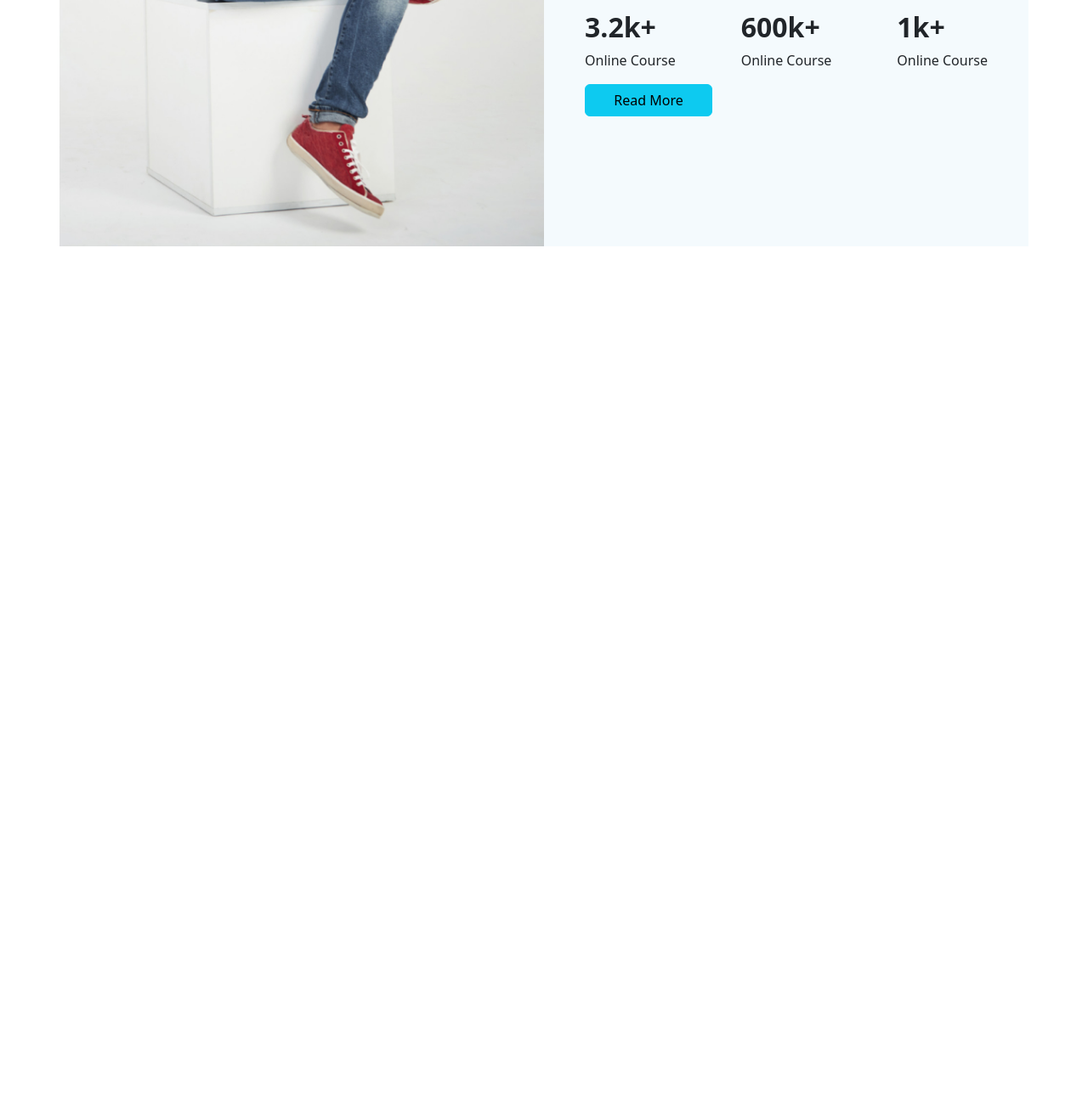
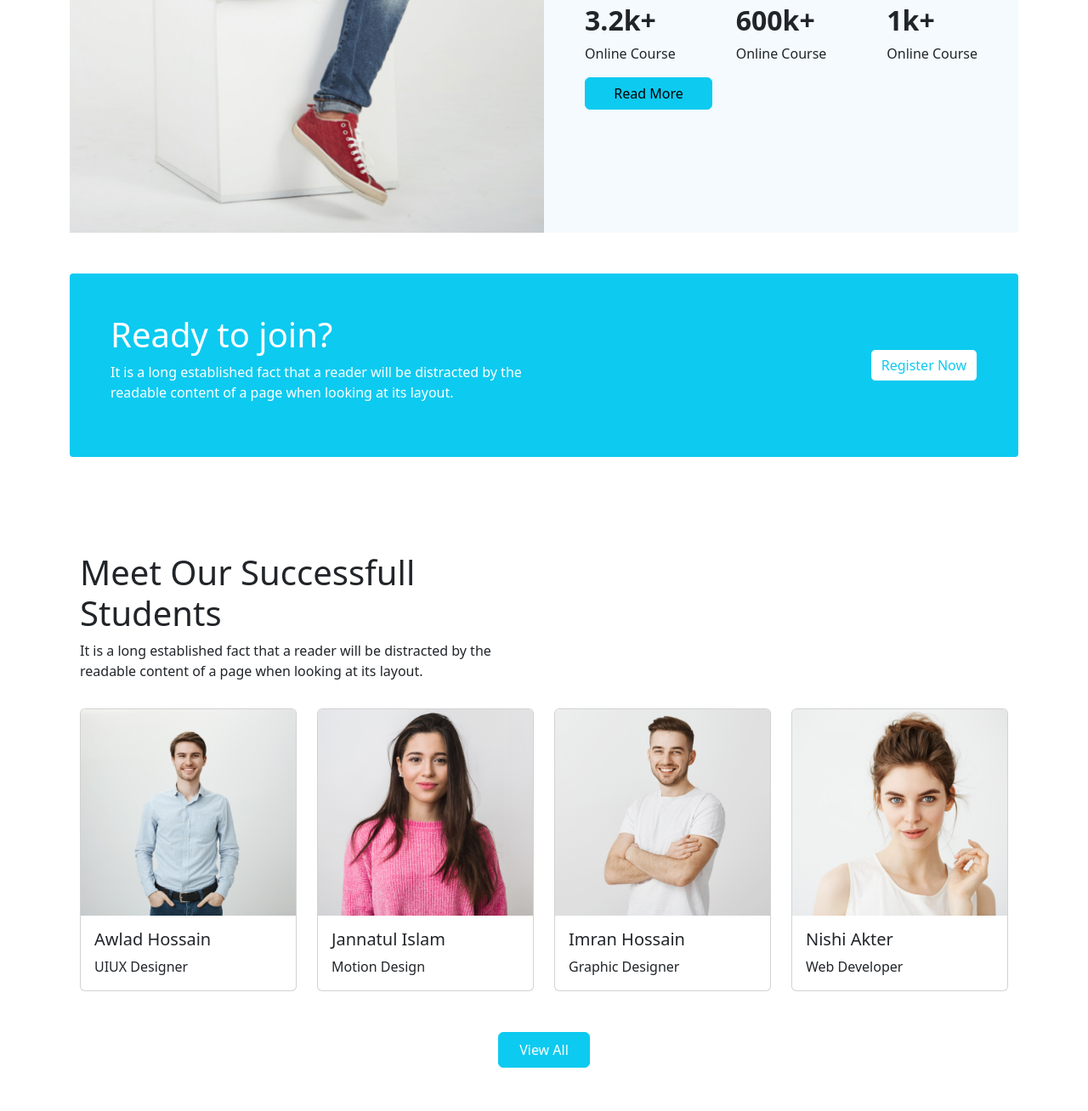
Before and after one commit to MohammadFahad1/Responsive-Landing-Page-Assmt-3, a plain HTML site: page index.html in a window 1280 px wide. Shown: the part 2244-3552 px from the top of the page at 85% size. Before the commit the page ends 2534 px from the top, so only its background shows below. Drawn offline with Linux system fonts and the light colour scheme.

Commit message:
Ready to Join & Successfull Students Section Added

```diff
--- a/index.html
+++ b/index.html
@@ -256,6 +256,7 @@
         <!-- Popular Courses Section Ends -->
 
         <!-- Explore The elearning Institute Section Starts -->
+        <div class="container">
             <div class="row row-cols-1 row-cols-md-2 rounded-1">
                 <div class="col bg-sec p-0">
                     <img src="images/working.png" alt="" class="img-fluid">
@@ -266,8 +267,10 @@
                             Explore The elearning Institute
                         </h2>
                         <p class="py-4">
-                        There are many variations of passages of Lorem Ipsum available, but the majority have suffered
-                        alteration in some form, by injected humour, or randomised words which don't look even slightly
+                            There are many variations of passages of Lorem Ipsum available, but the majority have
+                            suffered
+                            alteration in some form, by injected humour, or randomised words which don't look even
+                            slightly
                             believable. If you are going to use a passage of Lorem Ipsum, you need to be sure.
 
                             Anything embarrassing hidden in the middle of text. All the Lorem Ipsum generators on the
@@ -291,7 +294,83 @@
                     </div>
                 </div>
             </div>
+        </div>
         <!-- Explore The elearning Institute Section Ends -->
+
+        <!-- Ready to Join Section Starts -->
+        <section
+            class="container p-5 my-5 mx-0 bg-info d-flex flex-column flex-lg-row justify-content-center align-items-center justify-content-lg-between rounded-1">
+            <div class="text-center text-lg-start text-white" style="max-width: 500px;">
+                <h2 class="h1">
+                    Ready to join?
+                </h2>
+                <p>
+                    It is a long established fact that a reader will be distracted by the readable content of a page
+                    when looking at its layout.
+                </p>
+            </div>
+            <div>
+                <button class="btn btn-outline-info bg-white" style="max-width: 200px;">Register
+                    Now</button>
+            </div>
+        </section>
+        <!-- Ready to Join Section Ends -->
+
+        <!-- Successfull Students Section Starts -->
+        <section class="container py-5">
+            <div class="w-heading text-center text-md-start py-3">
+                <h2 class="h1">
+                    Meet Our Successfull Students
+                </h2>
+                <p>
+                    It is a long established fact that a reader will be distracted by the readable content of a page
+                    when looking at its layout.
+                </p>
+            </div>
+            <div class="row row-cols-1 row-cols-md-2 row-cols-lg-4 g-4">
+                <div class="col">
+                    <div class="card">
+                        <img src="images/student/student-1.png" class="card-img-top" alt="...">
+                        <div class="card-body">
+                            <h5 class="card-title">Awlad Hossain</h5>
+                            <p class="card-text">UIUX Designer</p>
+                        </div>
+                    </div>
+                </div>
+                <div class="col">
+                    <div class="card">
+                        <img src="images/student/student-2.png" class="card-img-top" alt="...">
+                        <div class="card-body">
+                            <h5 class="card-title">Jannatul Islam</h5>
+                            <p class="card-text">Motion Design</p>
+                        </div>
+                    </div>
+                </div>
+                <div class="col">
+                    <div class="card">
+                        <img src="images/student/student-3.png" class="card-img-top" alt="...">
+                        <div class="card-body">
+                            <h5 class="card-title">Imran Hossain</h5>
+                            <p class="card-text">Graphic Designer</p>
+                        </div>
+                    </div>
+                </div>
+                <div class="col">
+                    <div class="card">
+                        <img src="images/student/student-4.png" class="card-img-top" alt="...">
+                        <div class="card-body">
+                            <h5 class="card-title">Nishi Akter</h5>
+                            <p class="card-text">Web Developer</p>
+                        </div>
+                    </div>
+                </div>
+            </div>
+
+            <div class="d-flex justify-content-center"><button class="btn btn-info py-2 my-5 text-white px-4">View
+                    All</button>
+            </div>
+        </section>
+        <!-- Successfull Students Section Ends -->
     </main>
 
     <!-- Scripts -->
```
Lines whose indentation alone changed are shown as unchanged.
